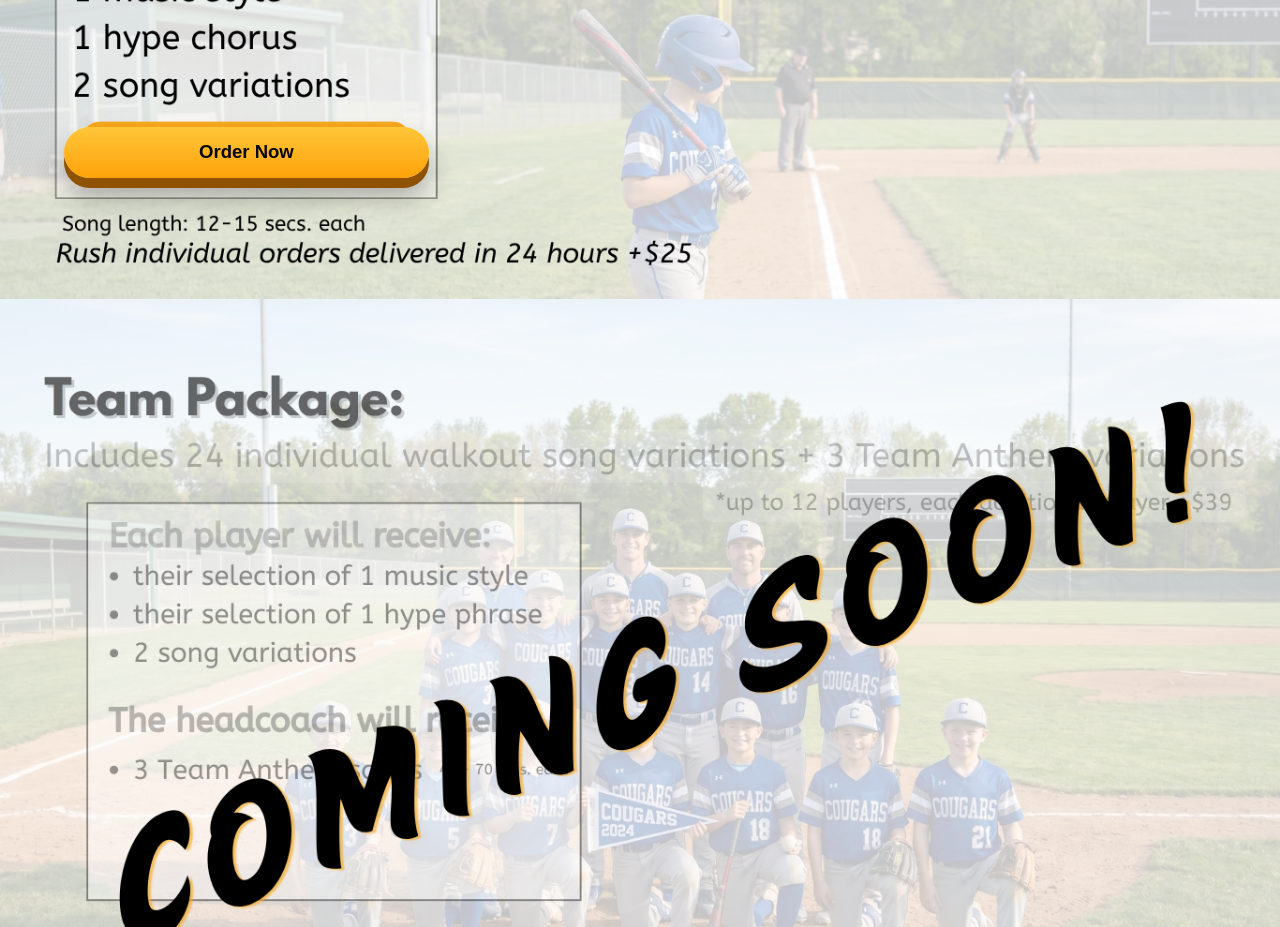
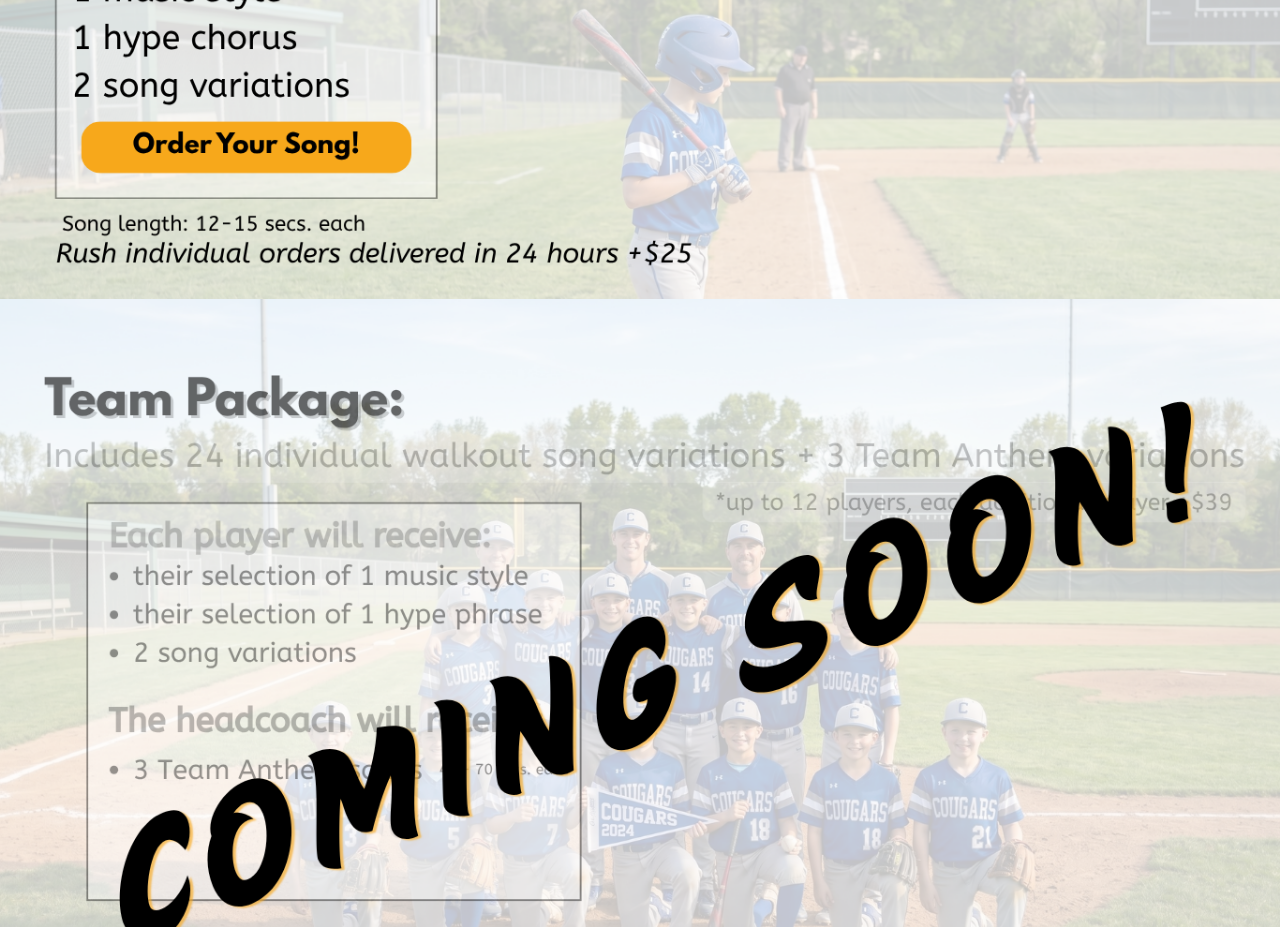
Before and after one commit to CHolmes143/customwalkoutsongs, a Next.js app: page / in a window 1280 px wide. Shown: the part 1960-2887 px from the top of the page. Built offline with nearby package versions, Linux system fonts and the light colour scheme.

Commit message:
Use baked individual package CTA

```diff
--- a/app/globals.css
+++ b/app/globals.css
@@ -178,7 +178,6 @@ a {
   width: 41.4%;
 }
 
-.individual-basic,
 .close-learn {
   align-items: center;
   display: flex;
@@ -276,6 +275,7 @@ a {
 .individual-basic {
   height: 10.5%;
   left: 5%;
+  text-indent: -9999px;
   top: 64.4%;
   width: 28.5%;
 }
--- a/app/page.tsx
+++ b/app/page.tsx
@@ -18,7 +18,7 @@ export default function HomePage() {
         id="individual-packages"
         aria-label="Individual player packages"
       >
-        <a className="landing-hotspot landing-cta individual-basic" href="/order">
+        <a className="landing-hotspot individual-basic" href="/order">
           Order Now
         </a>
       </section>
```
